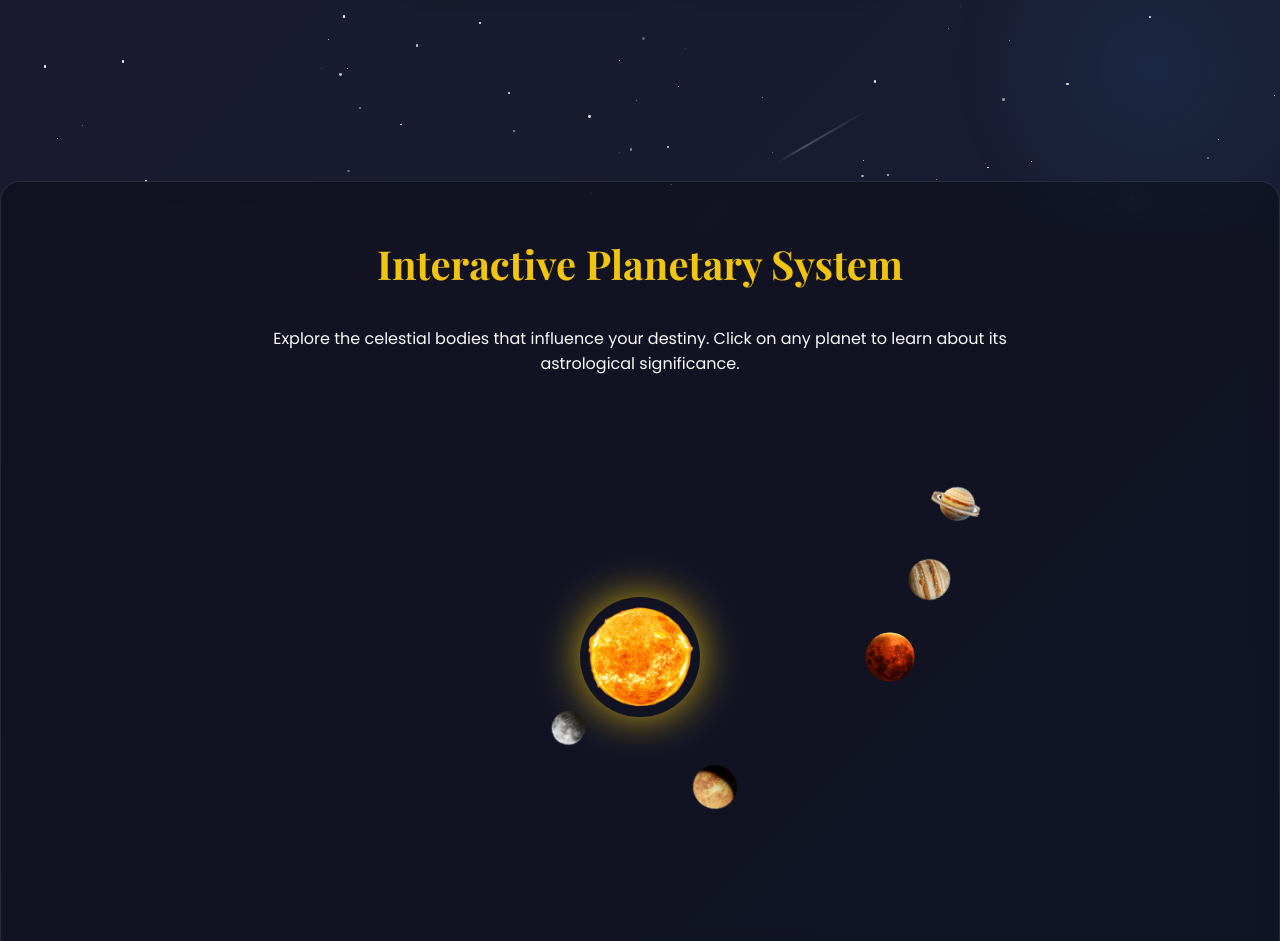
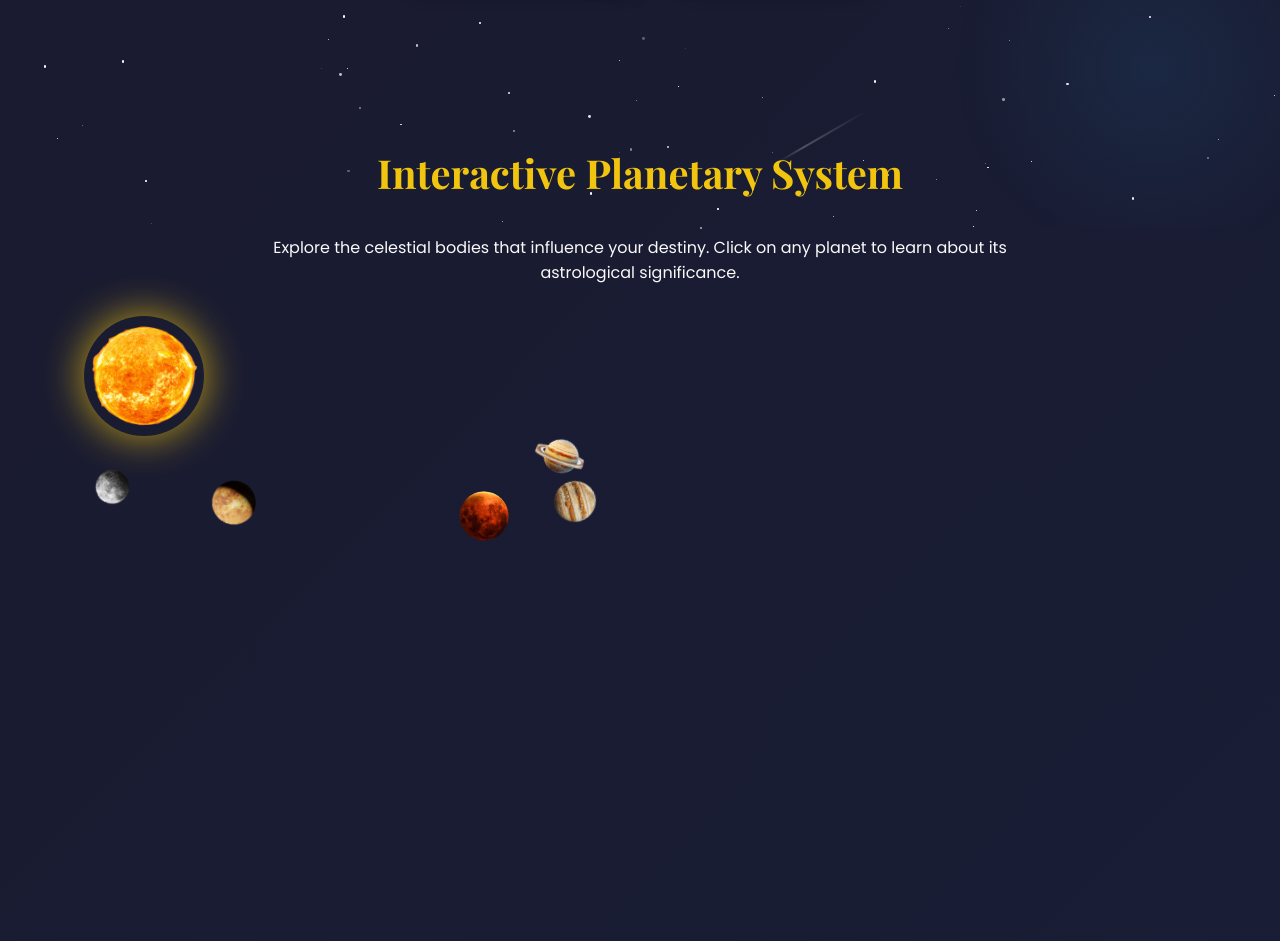
Before and after one commit to iamvirk/AstrologerNishan, a plain HTML site: page 1.html in a window 1280 px wide. Shown: the part 573-1514 px from the top of the page. Drawn offline with nearby package versions, Linux system fonts and the light colour scheme.

Commit message:
Update 1.html

```diff
--- a/1.html
+++ b/1.html
@@ -231,16 +231,16 @@
 
         /* Solar System */
          .solar-system-container {
-            position: relative;
-            background: rgba(0, 0, 0, 0.3);
-            border-radius: 20px;
-            padding: 30px;
-            margin: 60px 0;
-            backdrop-filter: blur(10px);
-            border: 1px solid rgba(255, 255, 255, 0.1);
-            overflow: visible;       /* ✅ Important fix */
-            min-height: 700px;       /* ✅ Give it room */
-        }
+            background: none !important;
+            border: none !important;
+            padding: 0 !important;
+            margin: 0 auto;
+            backdrop-filter: none !important;
+            box-shadow: none !important;
+            border-radius: 0 !important;
+            overflow: visible;
+            min-height: unset;
+       }
 
         .solar-system-title {
             text-align: center;
@@ -251,14 +251,13 @@
         }
 
         .solar-system {
-            position: relative;
-            height: 500px;
-            margin: 0 auto;
-            max-width: 800px;
-            display: flex;
-            justify-content: center;
-            align-items: center;
-        }
+    position: relative;
+    width: 100vw;
+    height: 600px; /* or a fixed height like 500-700px */
+    max-width: 100%;
+    overflow: visible;
+    margin: 0 auto;
+}
 
         .sun {
     position: absolute;
@@ -288,32 +287,32 @@
         }
 
         .orbit-2 {
-            width: 300px;
-            height: 300px;
+            width: 200px;
+            height: 200px;
             animation-duration: 12s;
         }
 
         .orbit-3 {
-            width: 400px;
-            height: 400px;
+            width: 300px;
+            height: 300px;
             animation-duration: 16s;
         }
 
         .orbit-4 {
-            width: 500px;
-            height: 500px;
+            width: 400px;
+            height: 400px;
             animation-duration: 20s;
         }
 
         .orbit-5 {
-            width: 600px;
-            height: 600px;
+            width: 500px;
+            height: 500px;
             animation-duration: 24s;
         }
 
         .orbit-6 {
-            width: 700px;
-            height: 700px;
+            width: 500px;
+            height: 500px;
             animation-duration: 28s;
         }
 
```
